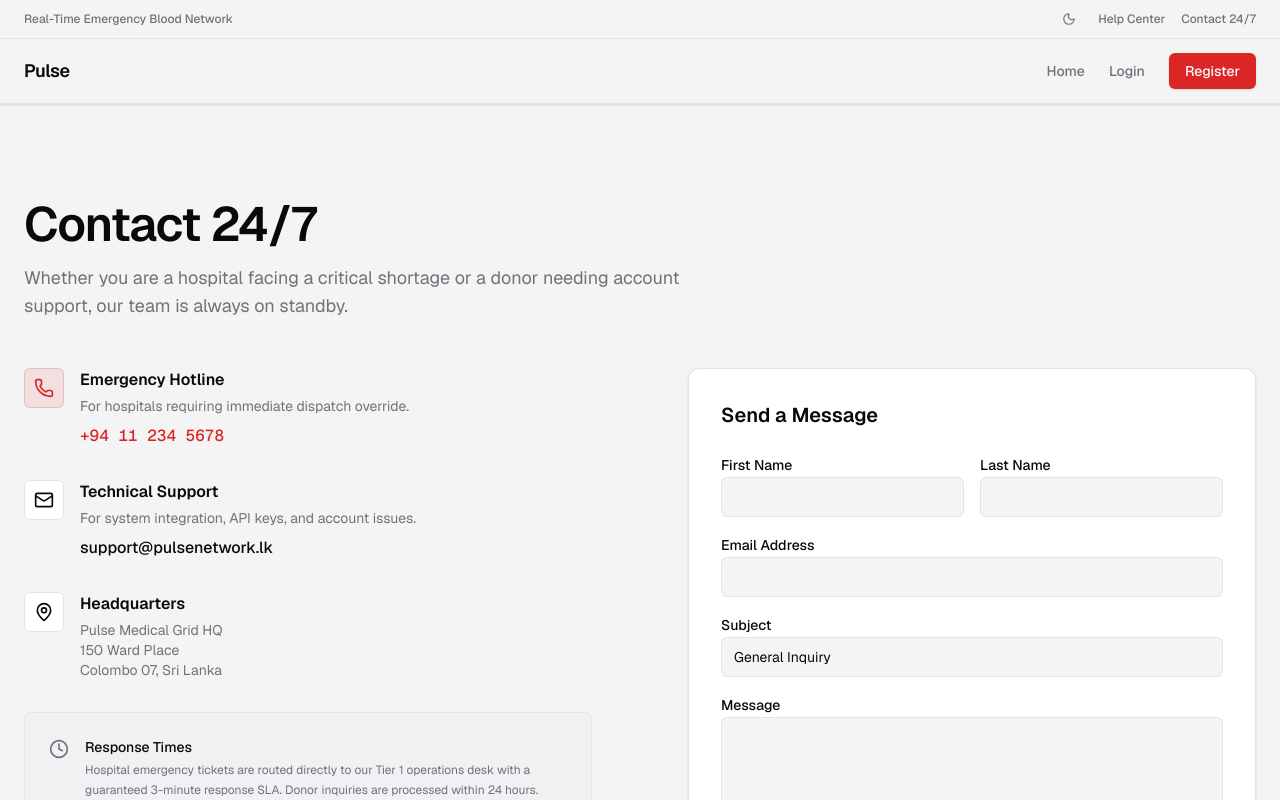
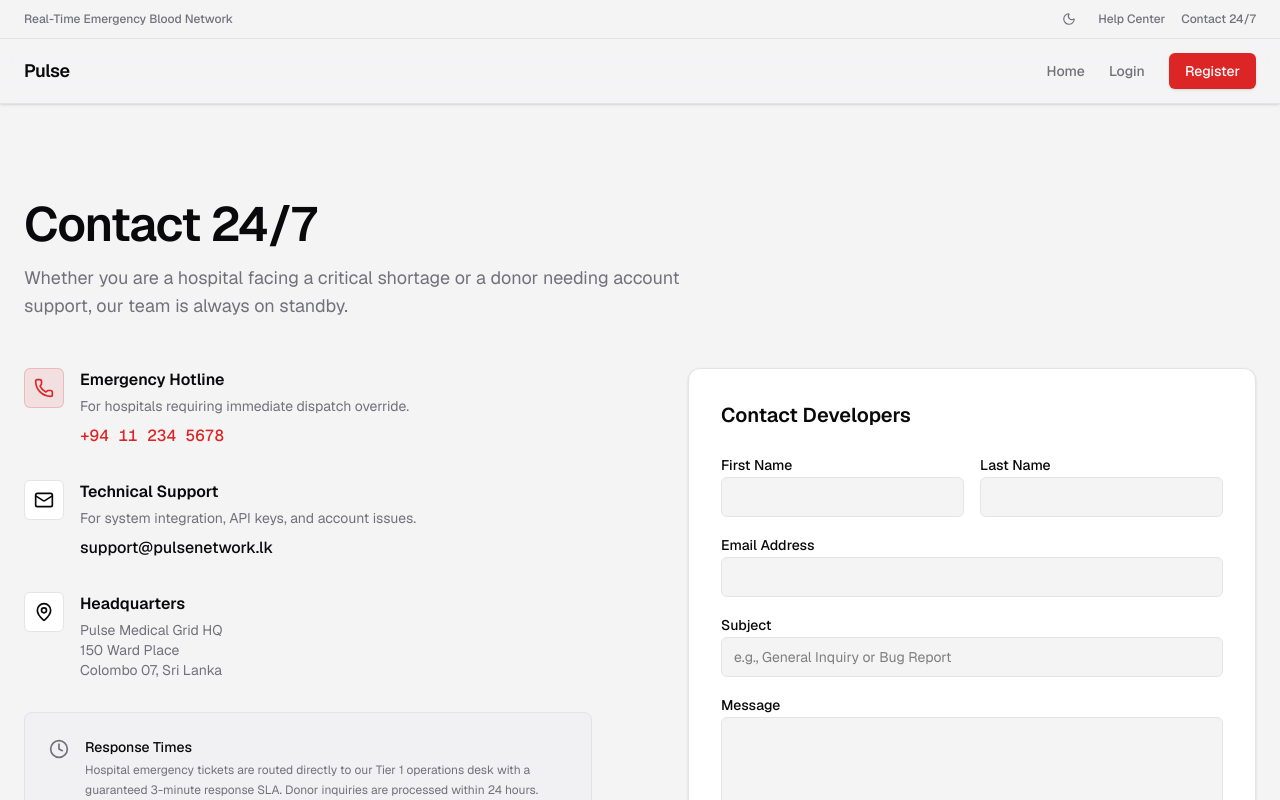
Before and after one commit to 43UniProjects/pulse, a Next.js app: page /contact in a window 1280 px wide. Shown: the top 800 px of the page. Built offline with nearby package versions, Linux system fonts and the light colour scheme; no server answers.

Commit message:
feat(contact): integrate dynamic contact form into contact page

```diff
--- a/app/contact/page.tsx
+++ b/app/contact/page.tsx
@@ -1,9 +1,15 @@
 import { Phone, Mail, MapPin, Clock } from 'lucide-react';
+import { getServerSession } from 'next-auth';
 
 import Footer from '@/components/footer';
 import Header from '@/components/header/main';
+import ContactForm from './contact-form';
 
-export default function ContactPage() {
+export default async function ContactPage() {
+  const session = await getServerSession();
+  // eslint-disable-next-line @typescript-eslint/no-explicit-any
+  const userRole = session?.user ? (session.user as any).role : 'Guest';
+
   return (
     <>
       <Header />
@@ -90,94 +96,7 @@ export default function ContactPage() {
             </div>
 
             {/* Contact Form */}
-            <div className="bg-card border border-border rounded-xl p-6 sm:p-8 shadow-sm">
-              <h2 className="text-xl font-semibold text-foreground mb-6">
-                Send a Message
-              </h2>
-              <form className="space-y-4">
-                <div className="grid grid-cols-2 gap-4">
-                  <div className="space-y-2">
-                    <label
-                      htmlFor="firstName"
-                      className="text-sm font-medium text-foreground"
-                    >
-                      First Name
-                    </label>
-                    <input
-                      id="firstName"
-                      type="text"
-                      className="w-full h-10 px-3 rounded-md border border-border bg-background text-sm focus:outline-none focus:ring-2 focus:ring-ring focus:border-primary transition-all"
-                    />
-                  </div>
-                  <div className="space-y-2">
-                    <label
-                      htmlFor="lastName"
-                      className="text-sm font-medium text-foreground"
-                    >
-                      Last Name
-                    </label>
-                    <input
-                      id="lastName"
-                      type="text"
-                      className="w-full h-10 px-3 rounded-md border border-border bg-background text-sm focus:outline-none focus:ring-2 focus:ring-ring focus:border-primary transition-all"
-                    />
-                  </div>
-                </div>
-
-                <div className="space-y-2">
-                  <label
-                    htmlFor="email"
-                    className="text-sm font-medium text-foreground"
-                  >
-                    Email Address
-                  </label>
-                  <input
-                    id="email"
-                    type="email"
-                    className="w-full h-10 px-3 rounded-md border border-border bg-background text-sm focus:outline-none focus:ring-2 focus:ring-ring focus:border-primary transition-all"
-                  />
-                </div>
-
-                <div className="space-y-2">
-                  <label
-                    htmlFor="subject"
-                    className="text-sm font-medium text-foreground"
-                  >
-                    Subject
-                  </label>
-                  <select
-                    id="subject"
-                    className="w-full h-10 px-3 rounded-md border border-border bg-background text-sm focus:outline-none focus:ring-2 focus:ring-ring focus:border-primary transition-all appearance-none"
-                  >
-                    <option>General Inquiry</option>
-                    <option>Hospital API Integration</option>
-                    <option>Donor Account Issue</option>
-                    <option>Report a Bug</option>
-                  </select>
-                </div>
-
-                <div className="space-y-2">
-                  <label
-                    htmlFor="message"
-                    className="text-sm font-medium text-foreground"
-                  >
-                    Message
-                  </label>
-                  <textarea
-                    id="message"
-                    rows={4}
-                    className="w-full p-3 rounded-md border border-border bg-background text-sm focus:outline-none focus:ring-2 focus:ring-ring focus:border-primary transition-all resize-none"
-                  ></textarea>
-                </div>
-
-                <button
-                  type="button"
-                  className="w-full h-10 mt-2 rounded-md bg-primary text-primary-foreground text-sm font-medium hover:bg-primary/90 transition-colors focus:outline-none focus:ring-2 focus:ring-ring focus:ring-offset-2 focus:ring-offset-background"
-                >
-                  Send Message
-                </button>
-              </form>
-            </div>
+            <ContactForm userRole={userRole} />
           </div>
         </section>
       </div>
```
